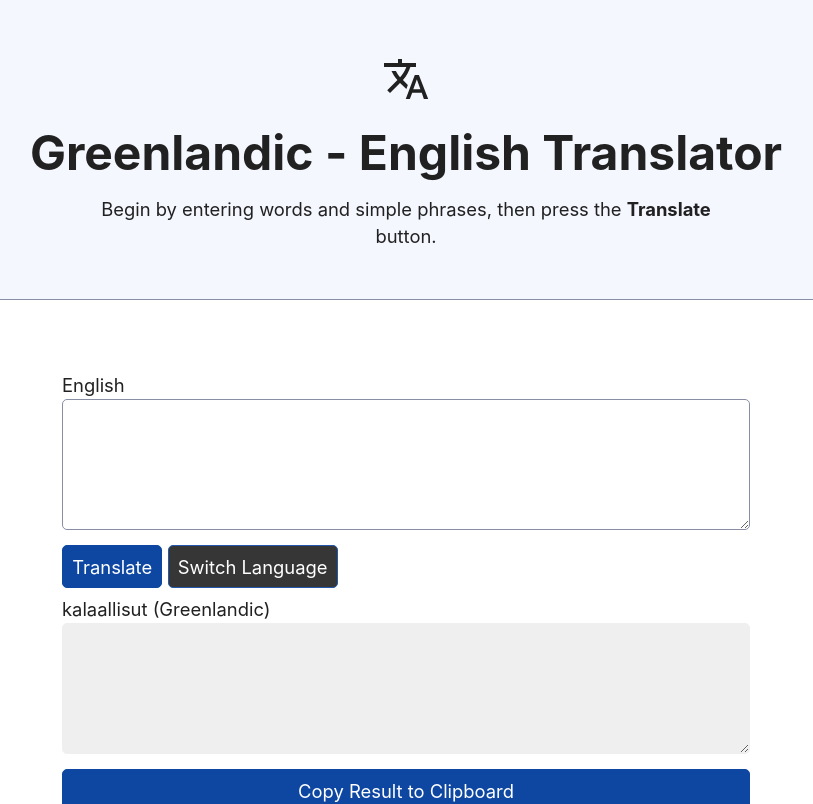
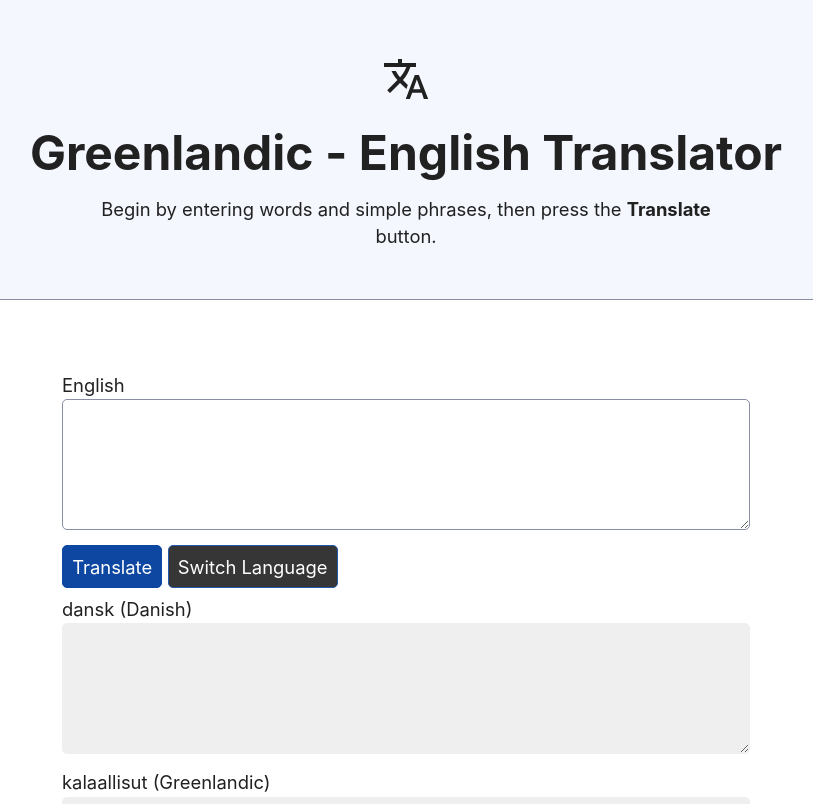
Before and after one commit to benaltair/greenlandic-english, a SvelteKit app: page / in a window 1280 px wide. Shown: the top 804 px of the page, without its empty margins (234-1047 px from the left). Built offline with nearby package versions, Linux system fonts and the light colour scheme.

Commit message:
feat: expose Danish intermediary translation

```diff
--- a/src/routes/+page.svelte
+++ b/src/routes/+page.svelte
@@ -4,10 +4,12 @@
 	import socialImage from '$lib/images/social.jpg';
 
 	let english = '';
+	let danish = '';
 	let greenlandic = '';
 
 	let fromEnglish = true;
 	let loading = false;
+	let status = '';
 
 	function switchLanguage() {
 		// Clear the input field
@@ -16,6 +18,7 @@
 		} else if (!fromEnglish) {
 			greenlandic = '';
 		}
+		danish = '';
 		fromEnglish = !fromEnglish;
 	}
 
@@ -31,16 +34,21 @@
 	 */
 	async function translate(text) {
 		loading = true;
+		danish = '';
+		status = fromEnglish ? 'Translating English to Danish…' : 'Translating Greenlandic to Danish…';
 		try {
 			if (fromEnglish) {
-				const danish = await translateDanish(text);
+				danish = await translateDanish(text);
+				status = 'Translating Danish to Greenlandic…';
 				greenlandic = await translateGreenlandicHybrid(danish, 'dan2kal');
 			} else {
-				const danish = await translateGreenlandicHybrid(text, 'kal2dan');
+				danish = await translateGreenlandicHybrid(text, 'kal2dan');
+				status = 'Translating Danish to English…';
 				english = await translateDanish(danish);
 			}
 		} finally {
 			loading = false;
+			status = '';
 		}
 	}
 
@@ -151,8 +159,19 @@
 			</button>
 			<button class="subtle" on:click={switchLanguage} disabled={loading}>Switch Language</button>
 			{#if loading}
-				<span class="loading">Translating…</span>
+				<span class="loading">{status}</span>
 			{/if}
+		</div>
+		<div id="danish">
+			<label for="danish-output">dansk (Danish)</label>
+			<textarea
+				bind:value={danish}
+				disabled
+				id="danish-output"
+				name="Danish"
+				rows="5"
+				spellcheck="false"
+			/>
 		</div>
 		<div id="english">
 			<label for="english-input">English</label>
@@ -164,7 +183,7 @@
 				rows="5"
 			/>
 		</div>
-		<button on:click={() => copy(fromEnglish ? greenlandic : english)}
+		<button id="copy" on:click={() => copy(fromEnglish ? greenlandic : english)}
 			>Copy Result to Clipboard</button
 		>
 	</section>
@@ -197,10 +216,11 @@
 	section {
 		display: grid;
 		grid-template-columns: 1fr;
-		grid-template-rows: 1fr auto 1fr;
+		grid-template-rows: 1fr auto 1fr 1fr auto;
 		grid-template-areas:
 			'input'
 			'controls'
+			'danish'
 			'result'
 			'copy';
 	}
@@ -214,8 +234,14 @@
 	#greenlandic {
 		grid-area: var(--greenlandic);
 	}
+	#danish {
+		grid-area: danish;
+	}
 	#english {
 		grid-area: var(--english);
+	}
+	#copy {
+		grid-area: copy;
 	}
 	button.subtle {
 		background-color: var(--text);
```
